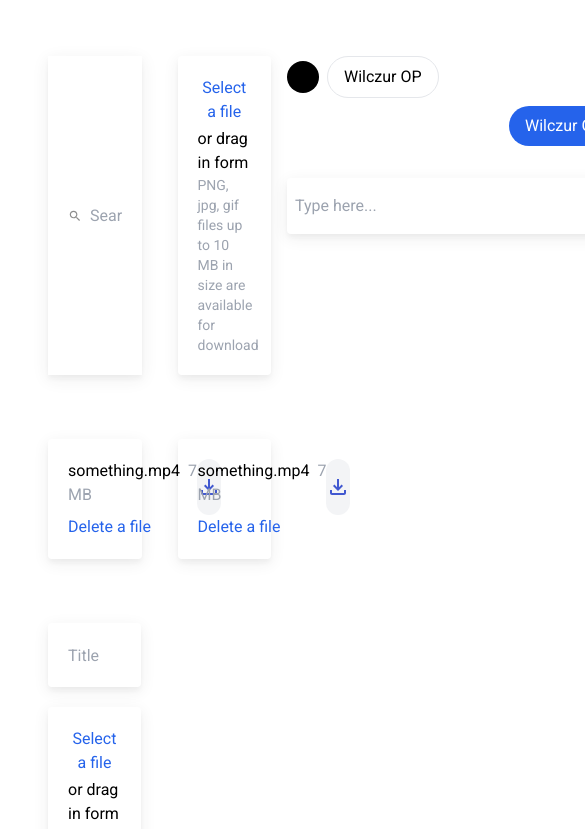
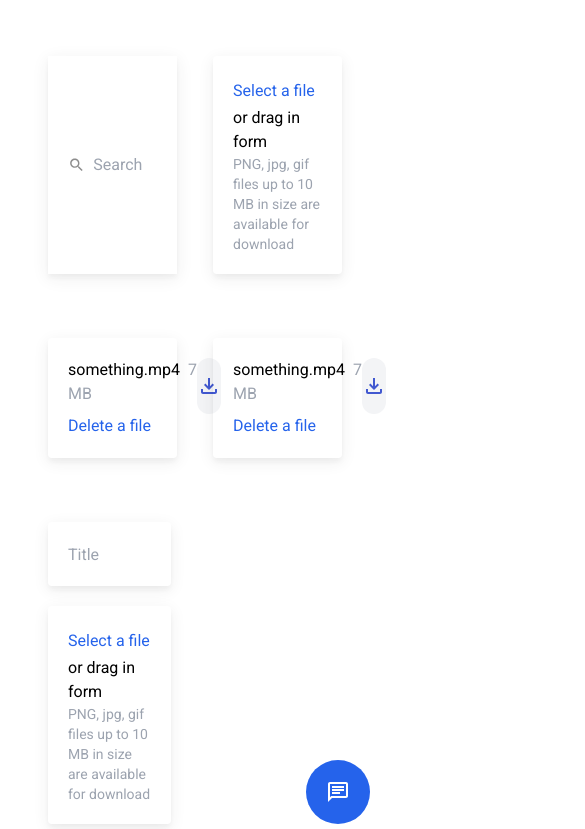
Before and after one commit to sendyourwork/frontend, a Next.js app: page /home in a window 390 px wide. Shown: the top 829 px of the page, 585 px wide, since content can reach past the window. Built offline with nearby package versions, Linux system fonts and the light colour scheme.

Commit message:
added responsive chat

```diff
--- a/components/AddFile.tsx
+++ b/components/AddFile.tsx
@@ -32,7 +32,6 @@ export default function AddFile({add}: AddFileProps): JSX.Element {
         for(let i = 0; i < files.length; i++) {
             if(!files[i].type)
             {
-                setError("Your files have folder.")
                 return true;
             }
         }
--- a/components/Chat.tsx
+++ b/components/Chat.tsx
@@ -1,9 +1,8 @@
-import React, { useState } from "react";
+import React, { useRef, useState } from "react";
 import { Message } from "../interfaces/message"
 
 export default function Chat(): JSX.Element {
     const [inputValue, setInputValue] = useState('');
-    const clientId = "Artiu";
     const [messages, setMessages] = useState<Message[]>(
     [
         {
@@ -19,13 +18,22 @@ export default function Chat(): JSX.Element {
             message: "Wilczur Giga OP"
         }
     ]);
+    const formRef = useRef<HTMLFormElement | null>(null);
+    const clientId = "Artiu";
+
     const handleSubmit = (event: React.SyntheticEvent) => {
         event.preventDefault();
         setMessages([...messages, {messageId:"dalokdak", senderId: clientId, message: inputValue, senderIcon: "ojaofa"}]);
         setInputValue('');
     }
+
+    const changeFormVisible = () => {
+        formRef.current?.classList.toggle('invisible');
+    }
+
     return (
-    <form className="px-4" onSubmit={handleSubmit}>
+    <>
+        <form className="fixed top-0 left-0 w-full h-5/6 py-6 flex flex-col justify-end bg-white px-4 xl:static invisible xl:visible xl:block xl:py-0" onSubmit={handleSubmit} ref={formRef}>
             <div className="flex flex-col gap-2">
             {messages.map(({messageId, senderId, senderIcon, message}: Message) => {
                 if(clientId === senderId) {
@@ -43,10 +51,14 @@ export default function Chat(): JSX.Element {
             <input
                 type="text"
                 placeholder="Type here..."
-            className="w-full rounded outline-none myShadow py-4 px-2 mt-8"
+                className="xl:w-full rounded outline-none myShadow py-4 px-2 mt-8"
                 value={inputValue}
                 onChange={(event: React.ChangeEvent<HTMLInputElement>) => setInputValue(event.target.value)}
             />
         </form>
+        <button className="p-5 rounded-full bg-blue-600 fixed bottom-5 right-5 hover:cursor-pointer xl:hidden" onClick={changeFormVisible}>
+            <svg xmlns="http://www.w3.org/2000/svg" height="24px" viewBox="0 0 24 24" width="24px" fill="#FFFFFF"><path d="M0 0h24v24H0V0z" fill="none"/><path d="M4 4h16v12H5.17L4 17.17V4m0-2c-1.1 0-1.99.9-1.99 2L2 22l4-4h14c1.1 0 2-.9 2-2V4c0-1.1-.9-2-2-2H4zm2 10h8v2H6v-2zm0-3h12v2H6V9zm0-3h12v2H6V6z"/></svg>
+        </button>
+    </>
     )
 }
--- a/package.json
+++ b/package.json
@@ -12,7 +12,8 @@
     "next": "11.1.2",
     "qrcode": "^1.4.4",
     "react": "17.0.2",
-    "react-dom": "17.0.2"
+    "react-dom": "17.0.2",
+    "react-responsive": "^9.0.0-beta.4"
   },
   "devDependencies": {
     "@types/qrcode": "^1.4.1",
--- a/pages/drive.tsx
+++ b/pages/drive.tsx
@@ -24,7 +24,6 @@ const Drive: NextPage = () => {
                 <h1 className="text-5xl font-bold mb-8">Public Drive</h1>
                 <div className="grid grid-cols-2 gap-9">
                     <AddFile />
-                    <div></div>
                 </div>
                 <FilesList files={files}/>
             </div>
--- a/pages/home.tsx
+++ b/pages/home.tsx
@@ -25,8 +25,8 @@ const Home: NextPage = () => {
             <Head>
                 <title>Home | Send your work</title>
             </Head>
-            <div className="py-14 px-12 w-full grid grid-cols-home">
-                <div className="">
+            <div className="py-14 px-12 w-full xl:grid xl:grid-cols-home">
+                <div>
                     <div className="grid grid-cols-2 gap-9">
                         <div className="myShadow w-full px-5 flex items-center">
                             <svg xmlns="http://www.w3.org/2000/svg" height="24px" viewBox="0 0 24 24" width="24px" fill="#1111117A"><path d="M0 0h24v24H0V0z" fill="none"/><path d="M15.5 14h-.79l-.28-.27C15.41 12.59 16 11.11 16 9.5 16 5.91 13.09 3 9.5 3S3 5.91 3 9.5 5.91 16 9.5 16c1.61 0 3.09-.59 4.23-1.57l.27.28v.79l5 4.99L20.49 19l-4.99-5zm-6 0C7.01 14 5 11.99 5 9.5S7.01 5 9.5 5 14 7.01 14 9.5 11.99 14 9.5 14z"/></svg>
```
Also changed, not shown: 1 other file (tests, documents, lock files or other folders). Lines whose indentation alone changed are shown as unchanged.
